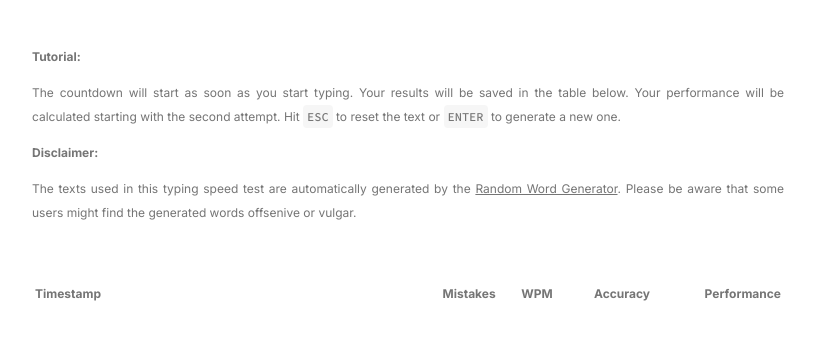
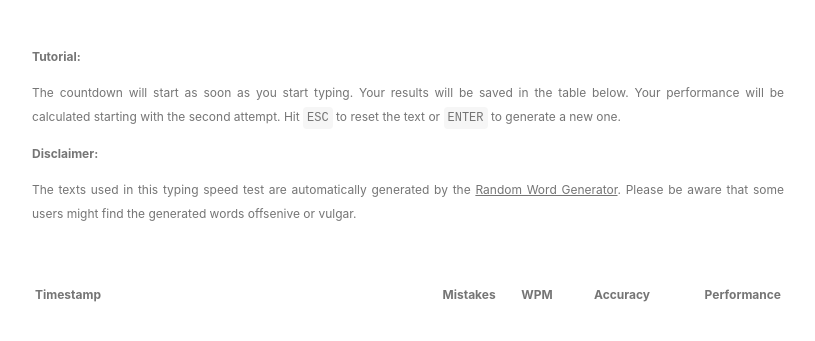
Before and after one commit to domantasdi/typing-speed-test, a plain HTML site: page index.html in a window 1280 px wide. Shown: the part 435-776 px from the top of the page, 232-1047 px from the left. Drawn offline with Linux system fonts and the light colour scheme; no server answers.

Commit message:
Fonts are now self-hosted

```diff
--- a/css/styles.css
+++ b/css/styles.css
@@ -1,11 +1,30 @@
 @import url("icons.css");
+
+@font-face {
+    font-family: "Source Code Pro", monospace;
+    font-optical-sizing: auto;
+    font-weight: 400;
+    font-style: normal;
+    src: url(/public/fonts/SourceCodePro-Light.ttf) format('truetype');
+}
+
+@font-face {
+    font-family: "Inter", sans-serif;
+    font-optical-sizing: auto;
+    font-weight: 400;
+    font-style: normal;
+    font-variation-settings:
+    "slnt" 0;
+    src: url(/public/fonts/Inter-Regular.ttf) format('truetype');
+}
+
 
 body {
     padding: 96px 20% 48px 20%;
     line-height: 200%;
     font-size: 18px;
     text-align: justify;
-    font-family: 'Source Code Pro';
+    font-family: 'Source Code Pro', monospace;
 }
 
 header {
@@ -112,7 +131,7 @@ letter {
 aside {
     color: #757575;
     margin-top: 48px;
-    font-family: 'Inter';
+    font-family: 'Inter', sans-serif;
     font-size: 12px;
     line-height: 200%;
 }
@@ -264,7 +283,7 @@ aside a:hover {
 }
 
 h2 {
-    font-family: 'Source Code Pro';
+    font-family: 'Source Code Pro', monospace;
     color: #1a1a1a;
     font-weight: 600;
     font-size: 14px;
@@ -273,7 +292,7 @@ h2 {
 .results-grid #data-grid {
     width: 100%;
     font-size: 12px;
-    font-family: 'Inter';
+    font-family: 'Inter', sans-serif;
 }
 
 .results-grid #data-grid > thead > tr > th:not(:first-child) {
@@ -293,7 +312,7 @@ h2 {
 }
 
 .codeBlock {
-    font-family: 'Source Code Pro';
+    font-family: 'Source Code Pro', monospace;
     font-weight: 500;
     border-radius: 4px;
     margin: 4px 0px;
--- a/index.html
+++ b/index.html
@@ -31,9 +31,6 @@
 
     <!-- Stylesheets -->
     <link rel="stylesheet" href="./css/styles.css">
-    <link rel="preconnect" href="https://fonts.googleapis.com">
-    <link rel="preconnect" href="https://fonts.gstatic.com" crossorigin>
-    <link href="https://fonts.googleapis.com/css2?family=Inter:wght@100..900&family=Source+Code+Pro:ital,wght@0,200..900;1,200..900&display=swap" rel="stylesheet">
 
     <!-- Script import -->
     <script type="module" src="./src/index.js"></script>
```
Also changed, not shown: public/fonts/Inter-Regular.ttf (added), public/fonts/SourceCodePro-Light.ttf (added).
